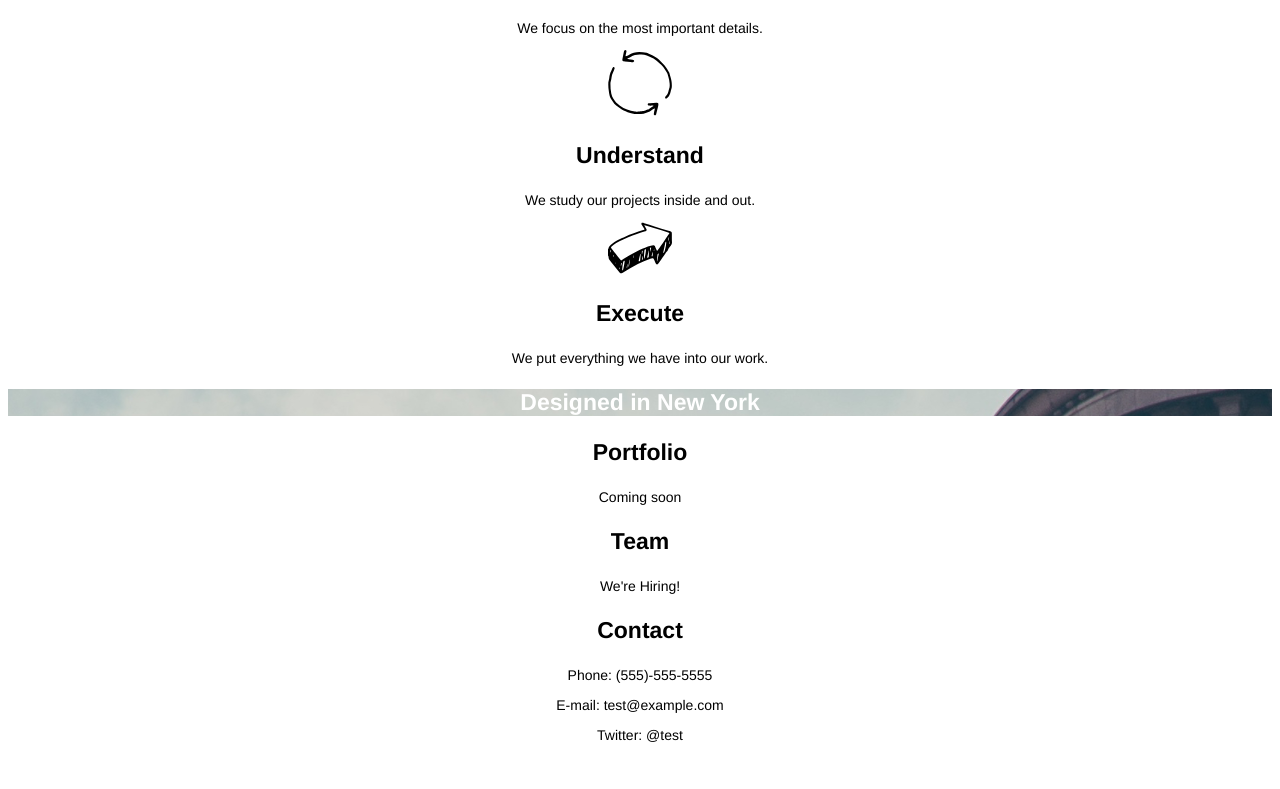
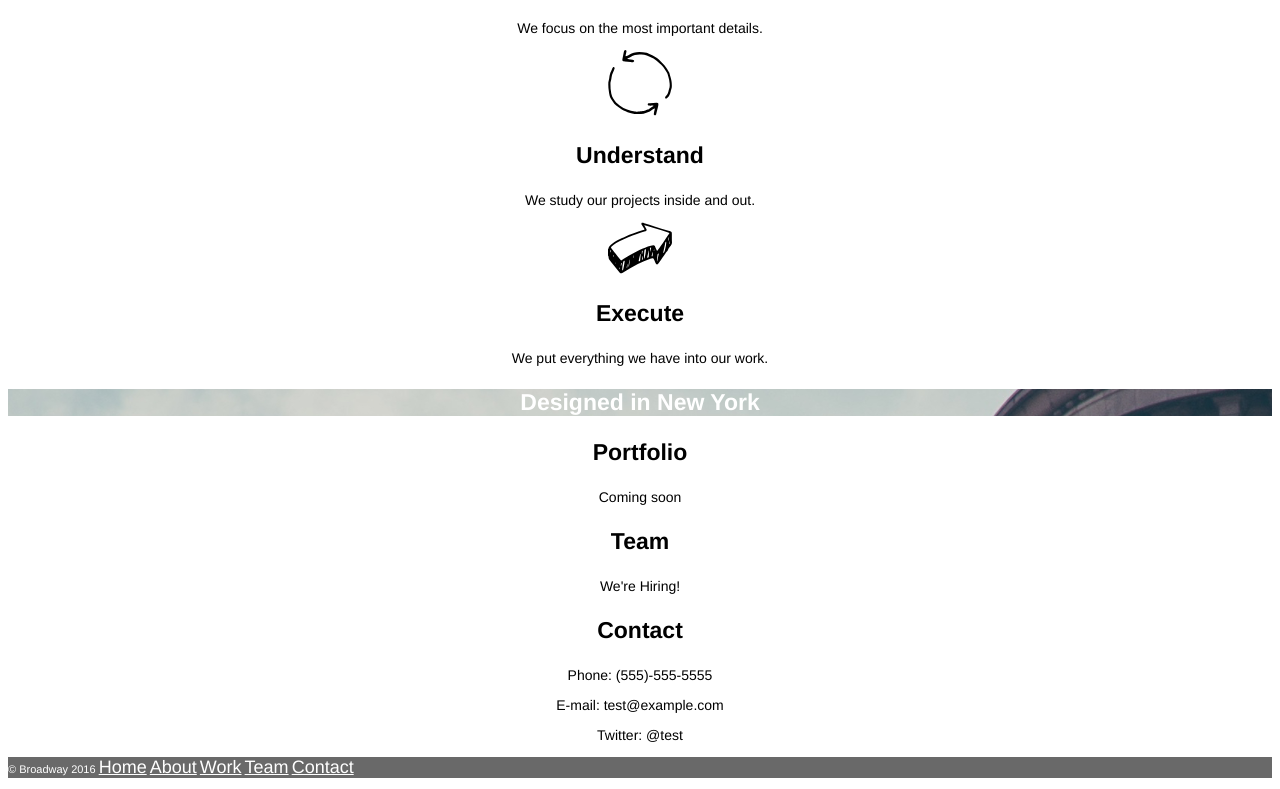
Before and after one commit to Berava/broadway, a plain HTML site: page index.html in a window 1280 px wide. Shown: the part 510-1299 px from the top of the page. Before the commit the page ends 1267 px from the top, so only its background shows below. Drawn offline with Linux system fonts and the light colour scheme.

Commit message:
Add the footer

```diff
--- a/index.html
+++ b/index.html
@@ -41,7 +41,7 @@
   </section>
 
   <!-- divide in the page -->
-  <div id="line" class="backimage">
+  <div class="backimage line">
     <h3>Designed in New York</h3>
   </div>
 
@@ -67,5 +67,14 @@
     </p>
   </section>
 
+  <!-- Footer -->
+  <footer class="line">
+    <nav>
+      <p>
+        &copy; Broadway 2016 <a href="#">Home</a> <a href="#">About</a> <a href="#">Work</a> <a href="#">Team</a> <a href="#">Contact</a>
+      </p>
+  </nav>
+  </footer>
+
   </body>
 </html>
--- a/resources/css/style.css
+++ b/resources/css/style.css
@@ -6,7 +6,7 @@
   font-size: 14px; /* for p elements */
 }
 
-#line {
+.line {
   color: white;
 }
 
@@ -30,6 +30,10 @@ h3 {
   font-size: 23px;
 }
 
+ h4 {
+   font-size: 11px;
+ }
+
 li {
   list-style: none;
   line-height: 30px;
@@ -39,3 +43,12 @@ a {
   font-size: 18px;
   color: white;
 }
+
+footer {
+  background-color: dimgray;
+  text-align: left;
+}
+
+footer p {
+  font-size: 11px;
+}
```
